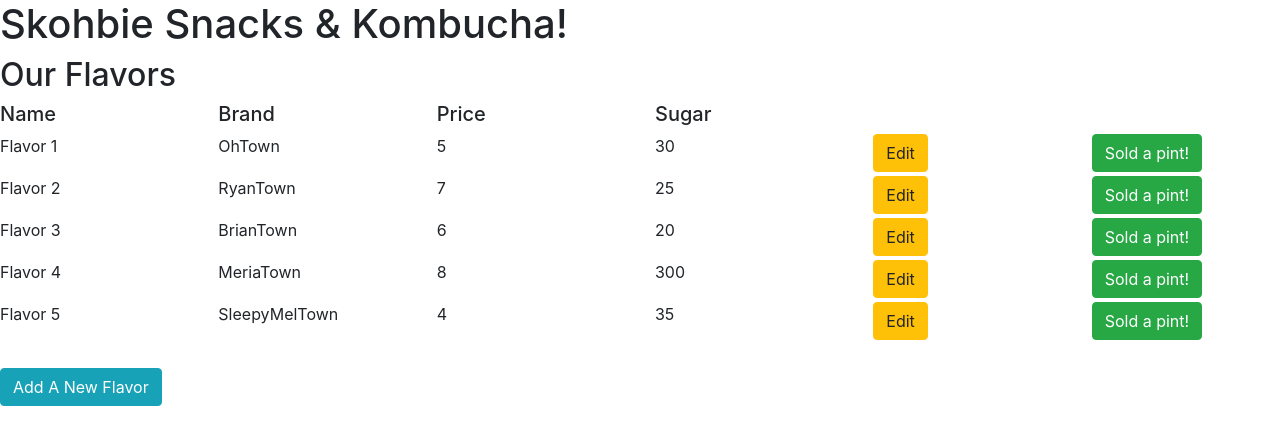
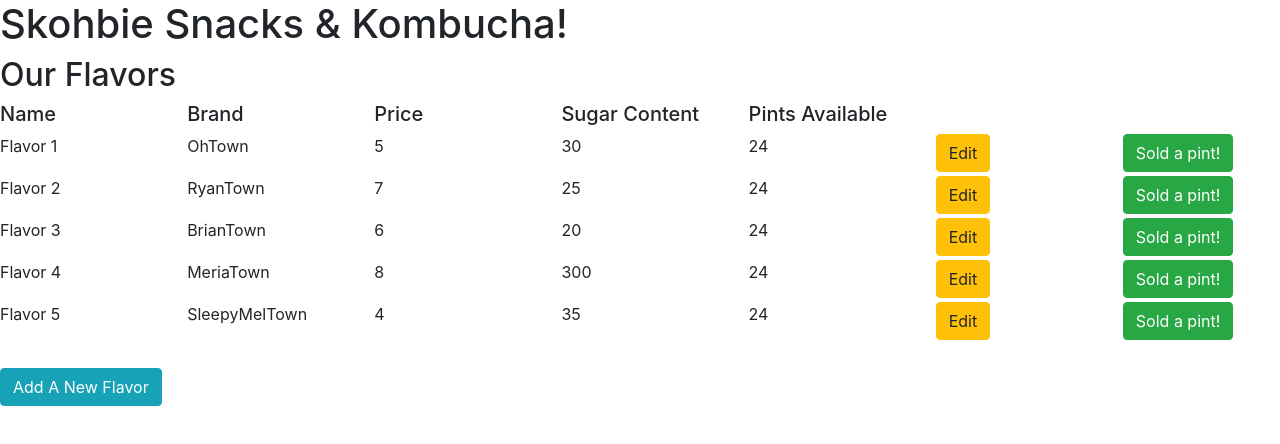
Before and after one commit to sn31/kombucha-store, an Angular app: page / in a window 1280 px wide. Shown: the top 444 px of the page. Built offline with nearby package versions, Linux system fonts and the light colour scheme.

Commit message:
add volume

```diff
--- a/src/app/flavors/flavors.component.html
+++ b/src/app/flavors/flavors.component.html
@@ -10,7 +10,10 @@
         <h5>Price</h5>
     </div>
     <div class="col">
-        <h5>Sugar</h5>
+        <h5>Sugar Content</h5>
+    </div>
+    <div class="col">
+        <h5>Pints Available</h5>
     </div>
     <div class="col"></div>
     <div class="col"></div>
@@ -35,6 +38,11 @@
     <div class="col">
         <p>
             <span class="komflav">{{flavor.sugarContent}}</span>
+        </p>
+    </div>
+    <div class="col">
+        <p>
+            <span class="komflav">{{flavor.volume}}</span>
         </p>
     </div>
     <div class="col">
```
